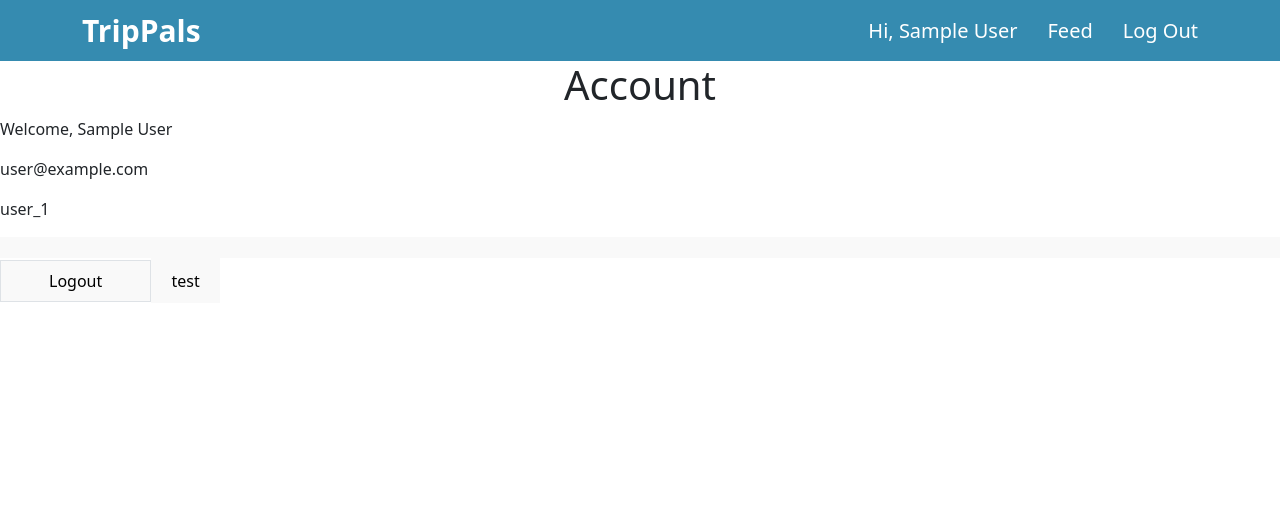
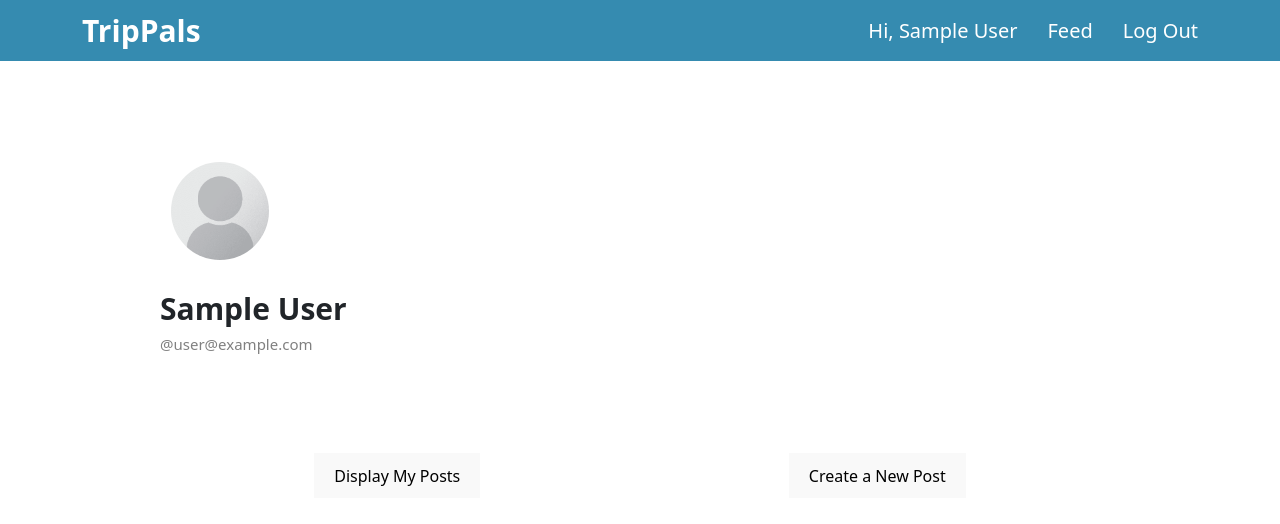
Before and after one commit to aidansunbury/trip-pals, a React (Vite) app in the folder frontend/: page /account in a window 1280 px wide. Shown: the top 524 px of the page. Built offline with nearby package versions, Linux system fonts and the light colour scheme; no server answers; sample sign-in values are in the browser's storage.

Commit message:
fixed account page

```diff
--- a/frontend/src/App.css
+++ b/frontend/src/App.css
@@ -1,8 +1,8 @@
-
 
 #root {
   margin: 0 auto;
   padding-bottom: 35px;
+  overflow-x: hidden;
 }
 
 .center {
@@ -431,3 +431,36 @@
   color: #D23131;
   font-weight: bold;
 }
+
+/* Account Page Styling */
+
+#account-container {
+  margin-top: 100px;
+  width: 75%;
+  margin-left: auto;
+  margin-right: auto;
+}
+
+#profile-img {
+  border-radius: 50%;
+  width: 100px;
+  margin-left: 10px;
+  border: 1px solid white;
+}
+
+#account-header {
+  margin-top: 30px;
+  font-size: 30px;
+  font-weight: 700;
+}
+
+#email-txt {
+  font-size: 15px;
+  color: grey;
+}
+
+#account-btn-wrapper {
+  display: flex;
+  justify-content: space-around;
+  margin-top: 100px;
+}
--- a/frontend/src/pages/Account.jsx
+++ b/frontend/src/pages/Account.jsx
@@ -4,6 +4,8 @@ import { useNavigate } from "react-router-dom";
 import { post } from "../functions";
 import { getMyPosts, getAllPosts } from "../functions";
 import { Link } from "react-router-dom";
+import ProfileImg from '../images/blankprofile.png'
+import { useState } from "react";
 
 const Account = () => {
   const { logOut, user } = UserAuth();
@@ -16,38 +18,50 @@ const Account = () => {
       console.log(error);
     }
   };
+  const [btnText, setBtnText] = useState("Display My Posts");
 
   return (
-    <div className="w-[300px] m-auto">
-      <h1 className="text-center text-2xl font-bold pt-12">Account</h1>
-      <div
-        style={{
-          display: "flex",
-          justifyContent: "center",
-          flexDirection: "column",
-        }}
-      >
-        <p>Welcome, {user?.displayName}</p>
-        <p>{user?.email}</p>
-        <p>{user?.uid}</p>
-        <button
-          onClick={() => {
-            post(user);
-            <Link to="/createpost">Post</Link>;
-          }}
-        ></button>
+    <div id="account-container">
+      <div id="profile-img-background">
+        <img id="profile-img" src={ProfileImg} alt="Profile image"/>
       </div>
-      <button onClick={handleSignOut} className="border py-2 px-5 mt-10">
-        Logout
-      </button>
-      <button
-        onClick={() => {
-          getAllPosts();
-        }}
-      >
-        test
-      </button>
+      <h1 id="account-header">{user?.displayName}</h1>
+      <h1 id="email-txt">@{user?.email}</h1>
+      <div id="account-btn-wrapper">
+        <button id="account-display-post-btn" onClick={() => {btnText == "Display My Posts" ? setBtnText("Don't Display My Posts") : setBtnText("Display My Posts")}}>{btnText}</button>
+        <Link to="/createpost"><button>Create a New Post</button></Link>
+      </div>
     </div>
+    // <div className="w-[300px] m-auto">
+    //   <h1 className="text-center text-2xl font-bold pt-12">Account</h1>
+    //   <div
+    //     style={{
+    //       display: "flex",
+    //       justifyContent: "center",
+    //       flexDirection: "column",
+    //     }}
+    //   >
+    //     <p>Welcome, {user?.displayName}</p>
+    //     <p>{user?.email}</p>
+    //     <p>{user?.uid}</p>
+    //     <button
+    //       onClick={() => {
+    //         post(user);
+    //         <Link to="/createpost">Post</Link>;
+    //       }}
+    //     ></button>
+    //   </div>
+    //   <button onClick={handleSignOut} className="border py-2 px-5 mt-10">
+    //     Logout
+    //   </button>
+    //   <button
+    //     onClick={() => {
+    //       getAllPosts();
+    //     }}
+    //   >
+    //     test
+    //   </button>
+    // </div>
   );
 };
 
--- a/frontend/src/pages/PostFeed.jsx
+++ b/frontend/src/pages/PostFeed.jsx
@@ -1,6 +1,7 @@
 import React from "react";
 import PostComponent from "../components/PostComponent";
 import { Link } from "react-router-dom";
+import { getAllPosts } from "../functions";
 
 
 function PostFeed() {
@@ -15,7 +16,7 @@ function PostFeed() {
     time: "6:30 PM",
     name: "Bob",
   };
-  console.log()
+  console.log(getAllPosts())
   return (
     <div id="feed-container">
       <Link class="feed-post-btn" to="/createpost">
```
Also changed, not shown: frontend/src/images/blankprofile.png (added).
